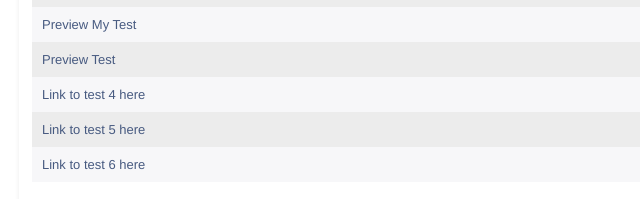
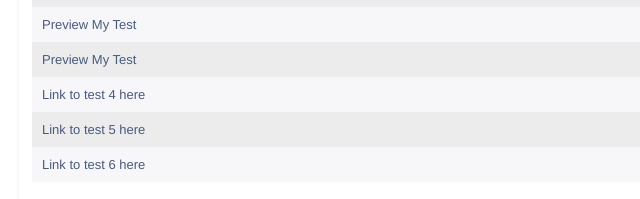
Before and after one commit to mishadevine/WIU, a plain HTML site: page WiU_Devine_Misha/index.html in a window 1280 px wide. Shown: the part 466-665 px from the top of the page, 128-768 px from the left. Drawn offline with Linux system fonts and the light colour scheme.

Commit message:
b4 updated

```diff
--- a/WiU_Devine_Misha/index.html
+++ b/WiU_Devine_Misha/index.html
@@ -50,7 +50,7 @@ Read more: Colombia: Maps, History, Geography, Government, Culture, Facts, Guide
              <td><a href="https://usabilityhub.com/tests/acdb838e6932/results/bff6a71c4a7c">My Results</a></td>
           </tr>
           <tr class="odd">
-             <td><a href="https://usabilityhub.com/preview/b4d9ad7be86b">Preview Test</a></td>
+             <td><a href="https://usabilityhub.com/preview/b4d9ad7be86b">Preview My Test</a></td>
              <td><a href="https://usabilityhub.com/tests/b4d9ad7be86b/results/d4ba1c8a0bf">My Results</a></td>
           </tr>
           <tr>
```
